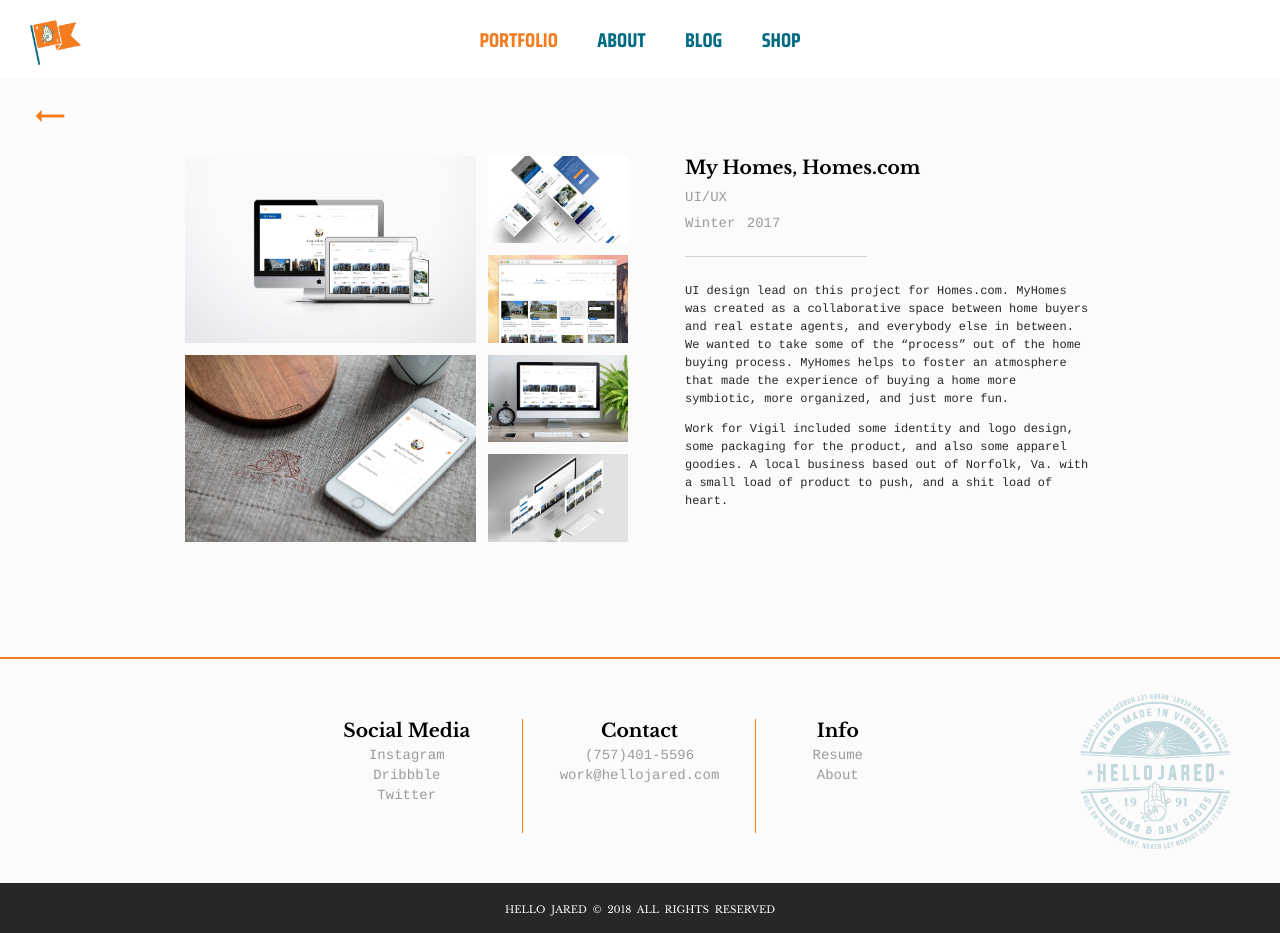
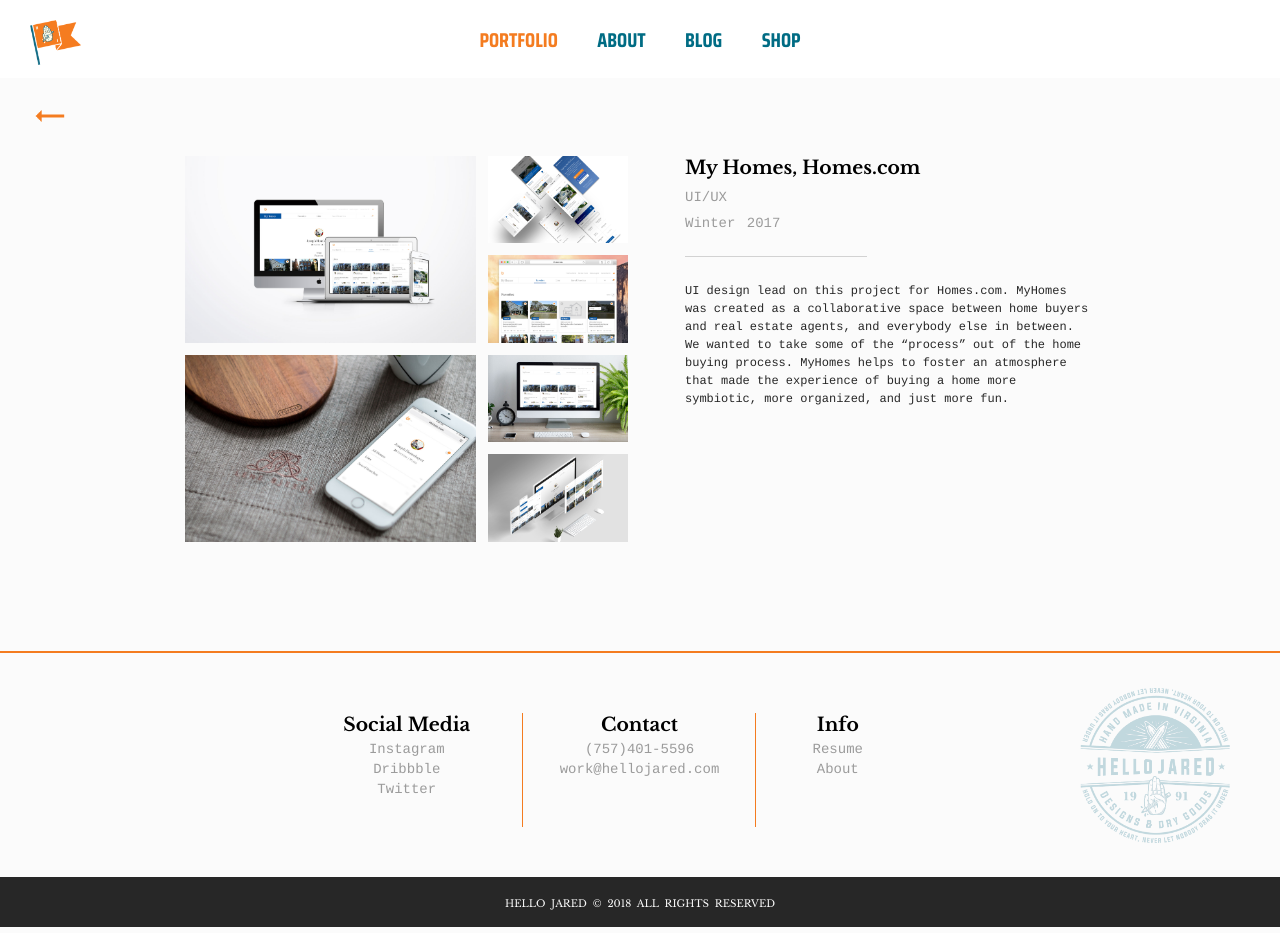
Before and after one commit to davemouva/jared-beck, a React (Create React App) app: page /#/portfolio/my-homes in a window 1280 px wide. Built offline with nearby package versions, Linux system fonts and the light colour scheme.

Commit message:
Homes and Ocampo Text Edits

```diff
--- a/src/components/projects/MyHomes.jsx
+++ b/src/components/projects/MyHomes.jsx
@@ -70,7 +70,6 @@ export default class MyHomes extends Component {
                             <h5 className="projDate">Winter 2017</h5>
                             <div className="fakeHR" />
                             <p>UI design lead on this project for Homes.com. MyHomes was created as a collaborative space between home buyers and real estate agents, and everybody else in between. We wanted to take some of the “process” out of the home buying process. MyHomes helps to foster an atmosphere that made the experience of buying a home more symbiotic, more organized, and just more fun.  </p>
-                            <p>Work for Vigil included some identity and logo design, some packaging for the product, and also some apparel goodies. A local business based out of Norfolk, Va. with a small load of product to push, and a shit load of heart. </p>
                         </section>
                     </div>
                 </div>
--- a/src/components/projects/Ocampo.jsx
+++ b/src/components/projects/Ocampo.jsx
@@ -70,7 +70,7 @@ export default class Ocampo extends Component {
                             <h5 className="projDate">Summer 2016</h5>
                             <div className="fakeHR" />
                             <p>My sister and brother-in-law asked me to help them design these enamel pins for their wedding. Their idea was to take the characteristics of themselves and their wedding and create wedding favors out of them. Really, a cool idea I was excited to be a part of.</p>
-                            <p>The fountain pin is representative of where their ceremony took place, a little park called Libby Hill in Richmond, Va. The hotel where their ceremony took place is an awesome Wes Anderson-esque spot called Quirk Hotel, and that cute little frenchie there is my nephew Beaux.</p>
+                            <p>The fountain pin is representative of where their ceremony took place, a little park called Libby Hill in Richmond, Va. The hotel where their reception took place is an awesome Wes Anderson-esque spot called Quirk Hotel, and that cute little frenchie there is my nephew Beaux.</p>
                         </section>
                     </div>
                 </div>
```
